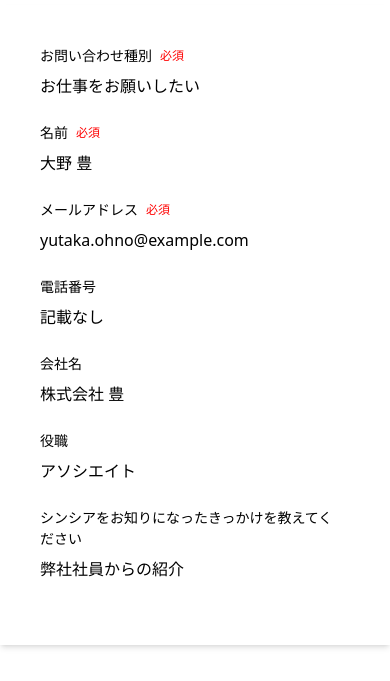
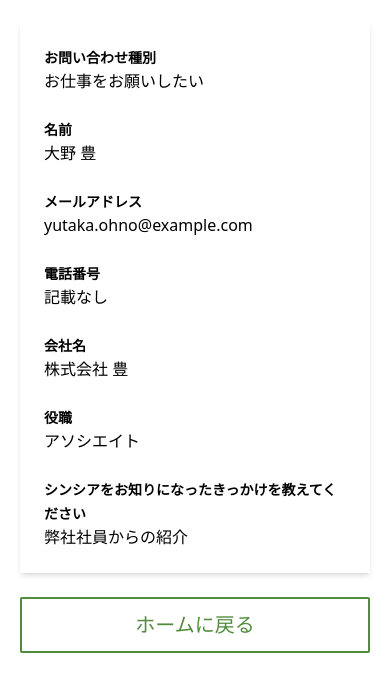
Before and after one commit to xincere-inc/corporate-site, an Astro site: page /contact-success in a window 390 px wide. Shown: the part 163-844 px from the top of the page. Built offline with nearby package versions, Linux system fonts and the light colour scheme; Astro itself is replaced by a stand-in of ours.

Commit message:
modify mobile header

```diff
--- a/src/pages/contact-success.astro
+++ b/src/pages/contact-success.astro
@@ -5,74 +5,47 @@ import H1 from "../atoms/H1.astro";
 
 <Layout title="お問い合わせ 完了">
   <div class="md:w-[880px] my-10 mx-auto">
-    <H1 title="お問い合わせ完了" extraClass="mb-2 md:mx-0 mx-5" />
-    <!-- お問い合わせ完了フォーム -->
-    <div class="shadow-md p-10 mb-20">
-      <div class="m-0 p-0">
+    <H1 title="お問い合わせ完了" extraClass="md:mx-0 mx-5" />
+    <div class="shadow-md md:p-10 md:my-10 p-6 mx-5 my-6">
       <div class="mb-6">
-          <div class="flex items-center mb-2">
-            <div class="mr-2 text-sm">お問い合わせ種別</div>
-            <p class="text-xs text-alert">必須</p>
-          </div>
-          <p class="text-base">お仕事をお願いしたい</p>
+        <label class="text-sm font-bold">お問い合わせ種別</label>
+        <p>お仕事をお願いしたい</p>
       </div>
       <div class="mb-6">
-          <div class="flex items-center mb-2">
-            <div class="mr-2 text-sm">名前</div>
-            <p class="text-xs text-alert">必須</p>
-          </div>
-          <p class="text-base">大野 豊</p>
+        <label class="text-sm font-bold">名前</label>
+        <p>大野 豊</p>
       </div>
       <div class="mb-6">
-          <div class="flex items-center mb-2">
-            <div class="mr-2 text-sm">メールアドレス</div>
-            <p class="text-xs text-alert">必須</p>
-          </div>
-          <p class="text-base">yutaka.ohno@example.com</p>
+        <label class="text-sm font-bold">メールアドレス</label>
+        <p>yutaka.ohno@example.com</p>
       </div>
       <div class="mb-6">
-          <div class="flex items-center mb-2">
-            <div class="mr-2 text-sm">電話番号</div>
-          </div>
-          <div>
-            <p class="text-base">記載なし</p>
-          </div>
+        <label class="text-sm font-bold">電話番号</label>
+        <p>記載なし</p>
       </div>
       <div class="mb-6">
-          <div class="flex items-center mb-2">
-            <div class="mr-2 text-sm">会社名</div>
-          </div>
-          <p class="text-base">株式会社 豊</p>
+        <label class="text-sm font-bold">会社名</label>
+        <p>株式会社 豊</p>
       </div>
       <div class="mb-6">
-          <div class="flex items-center mb-2">
-            <div class="mr-2 text-sm">役職</div>
+        <label class="text-sm font-bold">役職</label>
+        <p>アソシエイト</p>
       </div>
-          <div>
-            <p class="text-base">アソシエイト</p>
-          </div>
-        </div>
-        <div class="mb-6">
-          <div class="flex items-center mb-2">
-            <div class="mr-2 text-sm">
+      <div class="">
+        <label class="text-sm font-bold">
           シンシアをお知りになったきっかけを教えてください
-            </div>
-          </div>
-          <p class="text-base">弊社社員からの紹介</p>
-        </div>
+        </label>
+        <p>弊社社員からの紹介</p>
       </div>
     </div>
 
-    <!-- もどるボタン -->
-    <div class="mb-6">
-      <div class="flex items-center justify-center">
+    <div class="mb-6 text-center md:mx-0 mx-5">
       <button
         id="go-back-button"
         type="button"
-          class="w-[256px] text-xl text-primary rounded-sm py-3 px-5 mr-6 border-2 border-primary"
-          >もどる</button
+        class="md:w-[256px] w-full text-xl text-primary rounded-sm py-3 px-5 mr-6 border-2 border-primary"
+        >ホームに戻る</button
       >
     </div>
   </div>
-  </div>
 </Layout>
```
Lines whose indentation alone changed are shown as unchanged.
